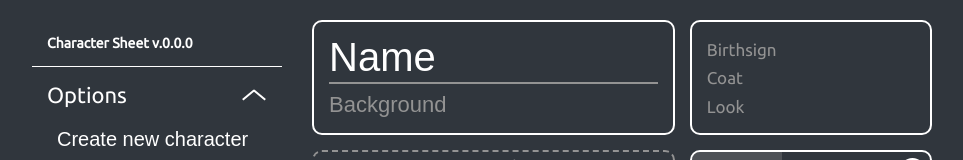
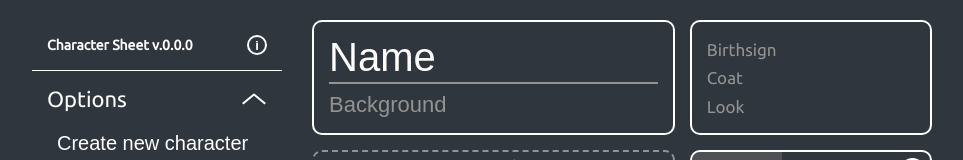
Before and after one commit to BrightsDays/mausritter-online-sheet, a Vue app: page / in a window 1280 px wide. Shown: the top 160 px of the page, without its empty margins (158-1121 px from the left). Built offline with nearby package versions, Linux system fonts and the light colour scheme; a web font is replaced by a local one.

Commit message:
add info popup

```diff
--- a/src/components/AppIndex.vue
+++ b/src/components/AppIndex.vue
@@ -25,13 +25,14 @@ import PopupHireling from './popup/PopupHireling.vue'
 import PopupLevel from './popup/PopupLevel.vue'
 import PopupClear from './popup/PopupClear.vue'
 import PopupUpload from './popup/PopupUpload.vue'
+import PopupInfo from './popup/PopupInfo.vue'
 import { useCharacterStore } from '../store/character'
 import { onMounted } from 'vue'
 
 const popup = usePopupStore()
 const characterStore = useCharacterStore()
 
-const popups = ['new', 'full', 'addHireling', 'levelUp', 'clear', 'upload']
+const popups = ['new', 'full', 'addHireling', 'levelUp', 'clear', 'upload', 'info']
 
 const activePopup = (type: string) => {
   switch (type) {
@@ -45,6 +46,8 @@ const activePopup = (type: string) => {
       return PopupClear
     case 'upload':
       return PopupUpload
+    case 'info':
+      return PopupInfo
     default:
       return null
   }
--- a/src/components/menu/MenuSection.vue
+++ b/src/components/menu/MenuSection.vue
@@ -4,6 +4,12 @@
       <h1 class="menu__heading">
         Character Sheet v.0.0.0
       </h1>
+      <button
+        class="menu__info"
+        @click="popupStore.setPopup('info')"
+      >
+        i
+      </button>
     </div>
     <div class="menu__options">
       <ui-details
@@ -162,6 +168,9 @@ const addHireling = () => popupStore.setPopup('addHireling')
   overflow: scroll;
 
   &__header {
+    display: flex;
+    align-items: center;
+    justify-content: space-between;
     padding: 15px;
     text-align: left;
   }
@@ -204,6 +213,22 @@ const addHireling = () => popupStore.setPopup('addHireling')
     }
   }
 
+  &__info {
+    flex: 0 0 20px;
+    width: 20px;
+    height: 20px;
+    font-size: 1.3em;
+    font-weight: bold;
+    color: var(--main);
+    border: 2px solid var(--main);
+    border-radius: 50%;
+    cursor: pointer;
+
+    &:hover {
+      background: var(--second-background);
+    }
+  }
+
   &--bordered {
     border-bottom: 1px solid var(--main);
   }
--- /dev/null
+++ b/src/components/popup/PopupInfo.vue
@@ -0,0 +1,20 @@
+<template>
+  <popup-layout>
+    <h3 class="popup__header">
+      Version 0.1.1
+    </h3>
+    <form class="popup__form">
+      <div class="popup__section">
+        <ul class="popup__list">
+          <li class="popup__item">
+            It's first version of app
+          </li>
+        </ul>
+      </div>
+    </form>
+  </popup-layout>
+</template>
+
+<script setup lang="ts">
+import PopupLayout from './PopupLayout.vue'
+</script>
--- a/src/components/popup/PopupLayout.vue
+++ b/src/components/popup/PopupLayout.vue
@@ -189,5 +189,18 @@ const close = () => popupStore.setPopup(null)
       pointer-events: none;
     }
   }
+
+  &__list {
+    width: 600px;
+    max-width: 100%;
+    padding: 10px 20px 30px;
+    text-align: left;
+    color: var(--main);
+    font-family: "Ubuntu", sans-serif;
+  }
+
+  &__item {
+    font-size: 2em;
+  }
 }
 </styles>
--- a/src/types.ts
+++ b/src/types.ts
@@ -145,7 +145,7 @@ export type BodyIndexes = 'Main Paw'| 'Main Body'| 'Second Paw'| 'Second Body'
 
 export type PackIndexes = '1' | '2' | '3' | '4' | '5' | '6'
 
-export type PopupTypes = 'new' | 'full' | 'addHireling' | 'levelUp' | 'clear' | 'upload' | null
+export type PopupTypes = 'new' | 'full' | 'addHireling' | 'levelUp' | 'clear' | 'upload' | 'info' | null
 
 export type StatKeys = 'str' | 'dex' | 'wil' | 'hp'
 
```
